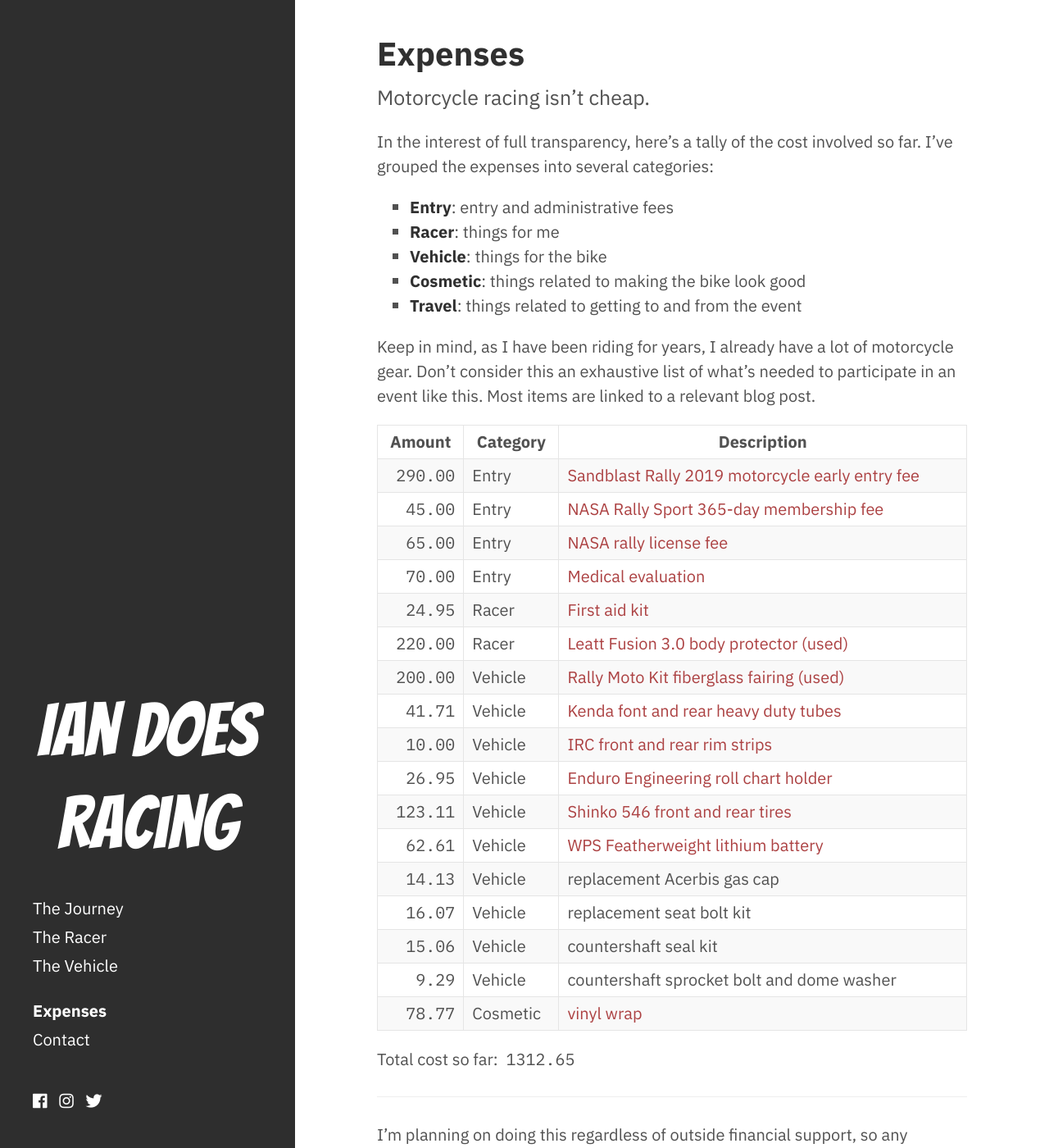
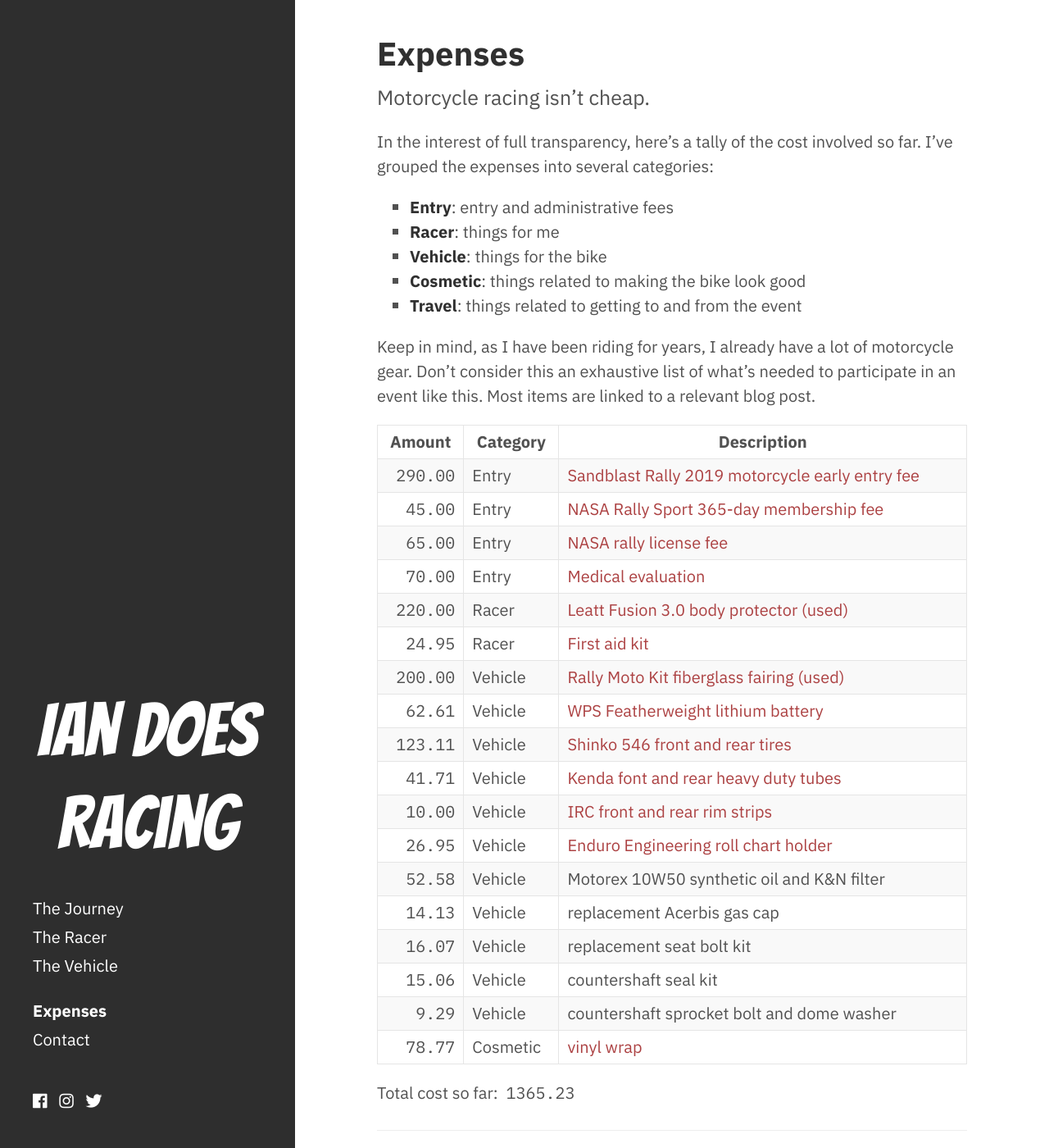
Before and after one commit to icooper/iandoesracing, a Jekyll site: the page built from expenses.md, in a window 1280 px wide and 1400 px high. Shown: the whole window at 82% size. Built offline with Jekyll 4.4.1, drawn with Linux system fonts in a browser that asks for light colours; nearby versions of some CDN libraries.

Commit message:
added oil and filter, sorted expenses chronologically

```diff
--- a/expenses.md
+++ b/expenses.md
@@ -24,14 +24,15 @@
 |  45.00 | Entry    | [NASA Rally Sport 365-day membership fee]({% link _posts/2019-01-09-fees-fees-fees.md %}) |
 |  65.00 | Entry    | [NASA rally license fee]({% link _posts/2019-01-09-fees-fees-fees.md %}) |
 |  70.00 | Entry    | [Medical evaluation]({% link _posts/2019-01-22-medical-eval.md %}) |
+| 220.00 | Racer    | [Leatt Fusion 3.0 body protector (used)]({% link _posts/2019-01-08-rider-protection.md %}) |
 |  24.95 | Racer    | [First aid kit]({% link _posts/2019-01-09-first-aid-kit.md %}) |
-| 220.00 | Racer    | [Leatt Fusion 3.0 body protector (used)]({% link _posts/2019-01-08-rider-protection.md %}) |
 | 200.00 | Vehicle  | [Rally Moto Kit fiberglass fairing (used)]({% link _posts/2019-01-04-rally-fairing-replacement.md %}) |
+|  62.61 | Vehicle  | [WPS Featherweight lithium battery]({% link _posts/2019-01-08-new-battery.md %}) |
+| 123.11 | Vehicle  | [Shinko 546 front and rear tires]({% link _posts/2019-01-10-new-shoes.md %}) |
 |  41.71 | Vehicle  | [Kenda font and rear heavy duty tubes]({% link _posts/2019-01-10-new-shoes.md %}) |
 |  10.00 | Vehicle  | [IRC front and rear rim strips]({% link _posts/2019-01-10-new-shoes.md %}) |
 |  26.95 | Vehicle  | [Enduro Engineering roll chart holder]({% link _posts/2019-01-21-navigation-equipment.md %}) |
-| 123.11 | Vehicle  | [Shinko 546 front and rear tires]({% link _posts/2019-01-10-new-shoes.md %}) |
-|  62.61 | Vehicle  | [WPS Featherweight lithium battery]({% link _posts/2019-01-08-new-battery.md %}) |
+|  52.58 | Vehicle  | Motorex 10W50 synthetic oil and K&N filter |
 |  14.13 | Vehicle  | replacement Acerbis gas cap |
 |  16.07 | Vehicle  | replacement seat bolt kit |
 |  15.06 | Vehicle  | countershaft seal kit |
```
